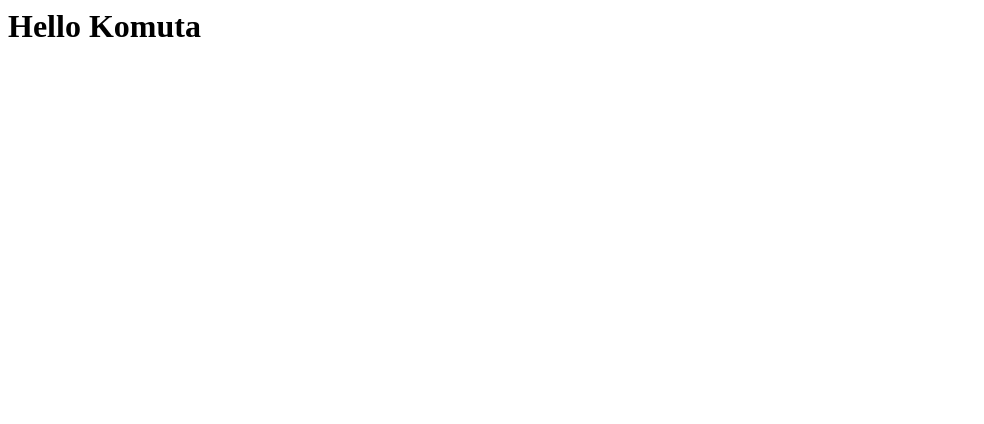
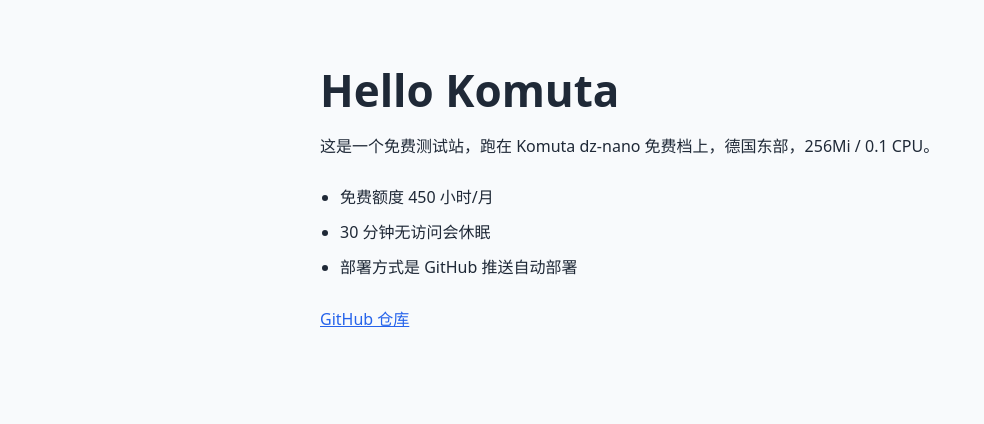
Before and after one commit to alexanderislorn/komuta-test, a plain HTML site: page index.html in a window 1280 px wide. Shown: the whole page, without its empty margins (0-984 px from the left). Drawn offline with Linux system fonts and the light colour scheme.

Commit message:
Update index.html

```diff
--- a/index.html
+++ b/index.html
@@ -1 +1,29 @@
+<!DOCTYPE html>
+<html lang="zh-CN">
+<head>
+<meta charset="utf-8">
+<meta name="viewport" content="width=device-width, initial-scale=1">
+<title>Komuta Test</title>
+<style>
+body { margin: 0; font-family: system-ui, -apple-system, "PingFang SC", "Microsoft YaHei", sans-serif; background: #f8fafc; color: #1f2937; line-height: 1.7; }
+main { max-width: 640px; margin: 0 auto; padding: 64px 20px; }
+h1 { font-size: 44px; line-height: 1.2; margin: 0 0 16px; }
+p { margin: 0 0 24px; }
+ul { margin: 0 0 24px; padding-left: 20px; }
+li { margin-bottom: 8px; }
+a { color: #2563eb; }
+</style>
+</head>
+<body>
+<main>
 <h1>Hello Komuta</h1>
+<p>这是一个免费测试站，跑在 Komuta dz-nano 免费档上，德国东部，256Mi / 0.1 CPU。</p>
+<ul>
+<li>免费额度 450 小时/月</li>
+<li>30 分钟无访问会休眠</li>
+<li>部署方式是 GitHub 推送自动部署</li>
+</ul>
+<p><a href="https://github.com/alexanderislorn/komuta-test">GitHub 仓库</a></p>
+</main>
+</body>
+</html>
```
